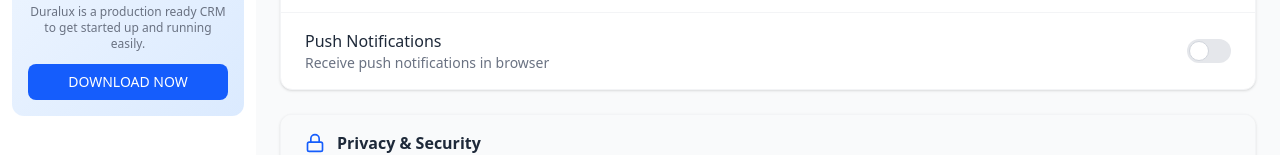
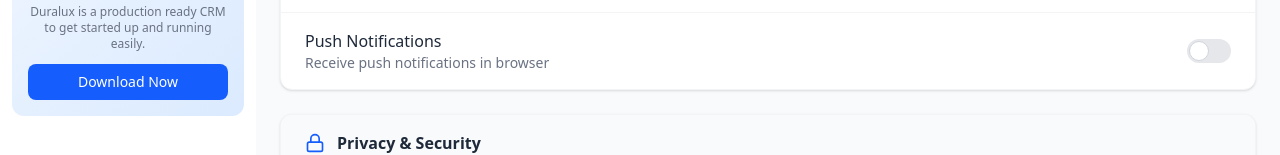
Before and after one commit to jmbrathnayke/React-Admin-Dashboard, a React (Vite) app in the folder Admin_Dashboard/: page /settings in a window 1280 px wide. Shown: the part 441-596 px from the top of the page. Built offline with nearby package versions, Linux system fonts and the light colour scheme.

Commit message:
sidebr error fixed

```diff
--- a/Admin_Dashboard/src/Components/Layouts/Sidebar.jsx
+++ b/Admin_Dashboard/src/Components/Layouts/Sidebar.jsx
@@ -1,12 +1,5 @@
 import { NavLink } from "react-router-dom";
-import {
-  LayoutDashboard,
-  Users,
-  FolderKanban,
-  Settings,
-  ChevronDown,
-  Download
-} from "lucide-react";
+import { LayoutDashboard, Users, FolderKanban, Settings,ChevronDown,Download} from "lucide-react";
 import { useState } from "react";
 import clsx from "clsx";
 
@@ -52,6 +45,7 @@ const Sidebar = ({ sidebarOpen, setSidebarOpen }) => {
       icon: Settings,
       to: "/settings",
     },
+
   ];
 
   return (
@@ -173,7 +167,7 @@ const Sidebar = ({ sidebarOpen, setSidebarOpen }) => {
               Duralux is a production ready CRM to get started up and running easily.
             </p>
             <button className="w-full py-2 bg-blue-600 text-white text-sm font-medium rounded-lg hover:bg-blue-700 transition-colors">
-              DOWNLOAD NOW
+              Download Now
             </button>
           </div>
         </div>
```
